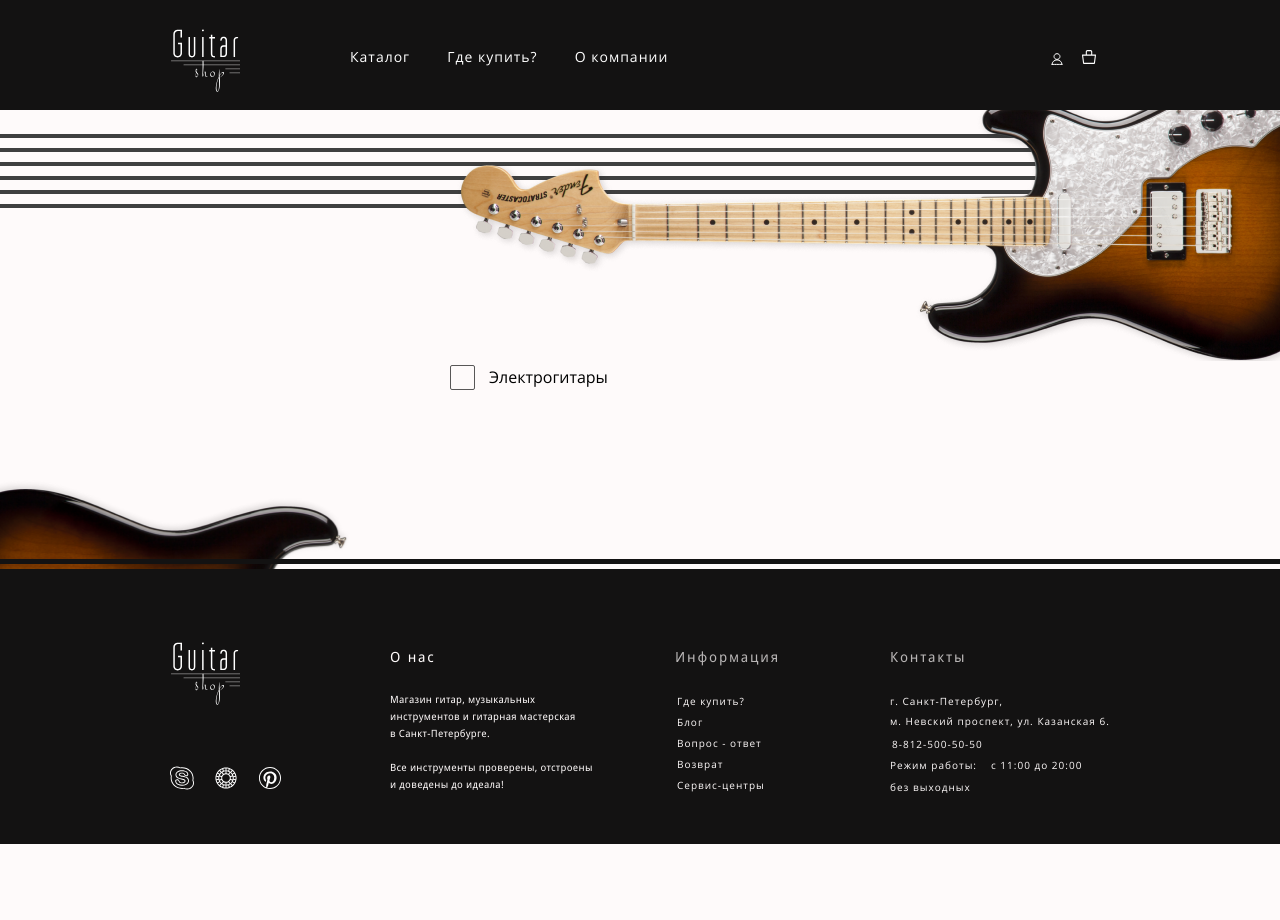
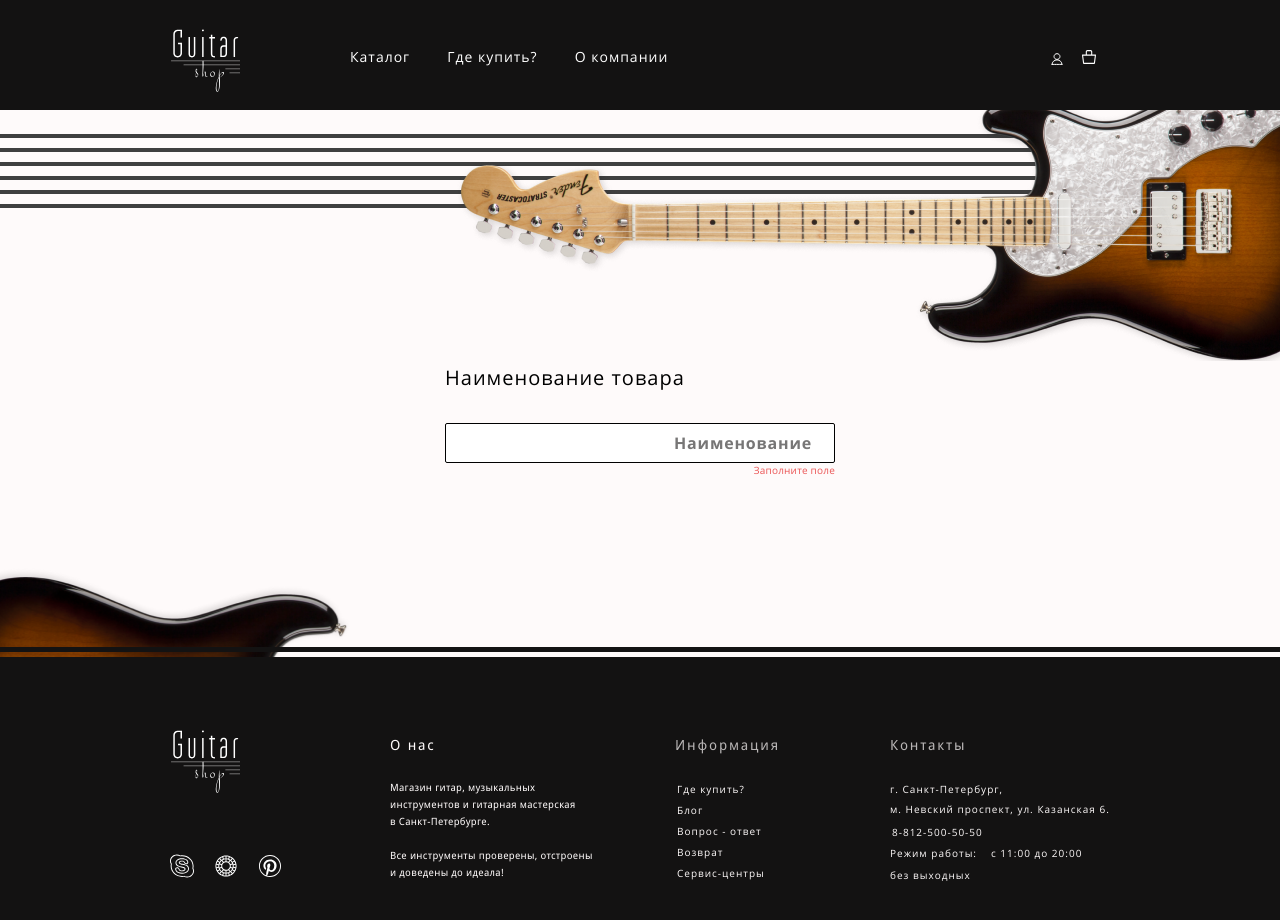
Before and after one commit to Ciberian/Guitar-Shop, a React (Create React App) app in the folder project/: page /catalog in a window 1280 px wide. Shown: the top 920 px of the page. Before the commit the page ends 844 px from the top, so only its background shows below. Built offline with nearby package versions, Linux system fonts and the light colour scheme; what http-status-codes would draw is missing.

Commit message:
Добавляет компонент CustomInput

```diff
--- /dev/null
+++ b/project/src/components/form-elements/custom-input/custom-input.tsx
@@ -0,0 +1,34 @@
+interface ICustomInputProps {
+  extraClass?: string;
+  name: string;
+  label?: string;
+  value?: string;
+  placeholder?: string;
+  inputValueChangeHandler: (evt: React.ChangeEvent<HTMLInputElement>) => void;
+}
+
+function CustomInput({
+  extraClass = '',
+  name,
+  label,
+  value,
+  placeholder,
+  inputValueChangeHandler}: ICustomInputProps
+): JSX.Element {
+  return (
+    <div className={`custom-input ${extraClass} ${!value?.trim() ? 'is-invalid' : ''}`}>
+      <label><span>{label}</span>
+        <input
+          type="text"
+          name={name}
+          value={value}
+          placeholder={placeholder}
+          onInput={inputValueChangeHandler}
+        />
+      </label>
+      <p>Заполните поле</p>
+    </div>
+  );
+}
+
+export default CustomInput;
--- a/project/src/components/form-elements/form-rating/form-rating.tsx
+++ b/project/src/components/form-elements/form-rating/form-rating.tsx
@@ -5,7 +5,7 @@ interface IFormRatingProps {
   ratingChangeHandler: (evt: React.ChangeEvent<HTMLInputElement>) => void;
 }
 
-function FormRating({extraClass, ratingChangeHandler}: IFormRatingProps):JSX.Element {
+function FormRating({extraClass = '', ratingChangeHandler}: IFormRatingProps):JSX.Element {
   const rating: JSX.Element[] = [];
 
   for (let i = MAX_REVIEW_RATING; i >= MIN_REVIEW_RATING; i--) {
--- a/project/src/components/form-elements/guitar-type-selector/guitar-type-selector.tsx
+++ b/project/src/components/form-elements/guitar-type-selector/guitar-type-selector.tsx
@@ -3,7 +3,7 @@ interface IGuitarTypeSelectorProps {
   guitarTypeChangeHandler: (evt: React.ChangeEvent<HTMLInputElement>) => void;
 }
 
-function GuitarTypeSelector({extraClass, guitarTypeChangeHandler}: IGuitarTypeSelectorProps):JSX.Element {
+function GuitarTypeSelector({extraClass = '', guitarTypeChangeHandler}: IGuitarTypeSelectorProps):JSX.Element {
   return (
     <div className={`input-radio ${extraClass}`}><span>Тип товара</span>
       <input onChange={guitarTypeChangeHandler} type="radio" id="guitar" name="item-type" value="guitar" defaultChecked />
--- a/project/src/components/form-elements/strings-quantity-selector/strings-quantity-selector.tsx
+++ b/project/src/components/form-elements/strings-quantity-selector/strings-quantity-selector.tsx
@@ -3,7 +3,7 @@ interface IStringsCountSelectorProps {
   stringsQuantityChangeHandler: (evt: React.ChangeEvent<HTMLInputElement>) => void;
 }
 
-function StringsQuantitySelector({extraClass, stringsQuantityChangeHandler}: IStringsCountSelectorProps):JSX.Element {
+function StringsQuantitySelector({extraClass = '', stringsQuantityChangeHandler}: IStringsCountSelectorProps):JSX.Element {
   return (
     <div className={`input-radio ${extraClass}`}><span>Количество струн</span>
       <input onChange={stringsQuantityChangeHandler} type="radio" id="string-qty-4" name="string-qty" value="4" defaultChecked />
--- a/project/src/pages/items/catalog-page/catalog-page.tsx
+++ b/project/src/pages/items/catalog-page/catalog-page.tsx
@@ -1,26 +1,28 @@
 import SiteHeader from '../../../components/page-components/site-header/site-header';
 import SiteFooter from '../../../components/page-components/site-footer/site-footer';
-import { ChangeEvent } from 'react';
-import Checkbox from '../../../components/form-elements/checkbox/checkbox';
+import { ChangeEvent, useState } from 'react';
+import CustomInput from '../../../components/form-elements/custom-input/custom-input';
 
 function CatalogPage(): JSX.Element {
+  const [inputValue, setInputValue] = useState('');
   const formDataChangeHandler = ({target}: ChangeEvent<HTMLInputElement>) => {
-    const { name, checked } = target;
+    const { name } = target;
+    setInputValue(target.value);
     // eslint-disable-next-line no-console
     console.log(name);
-    // eslint-disable-next-line no-console
-    console.log(checked);
   };
 
   return (
     <>
       <SiteHeader />
       <main className='page-content'>
-        <div style={{width: '380px', margin: '40px auto'}}>
-          <Checkbox
-            name='electric'
-            label='Электрогитары'
-            checkboxChangeHandler={formDataChangeHandler}
+        <div style={{width: '390px', margin: '40px auto'}}>
+          <CustomInput
+            name='title'
+            label='Наименование товара'
+            placeholder='Наименование'
+            value={inputValue}
+            inputValueChangeHandler={formDataChangeHandler}
           />
         </div>
       </main>
```
